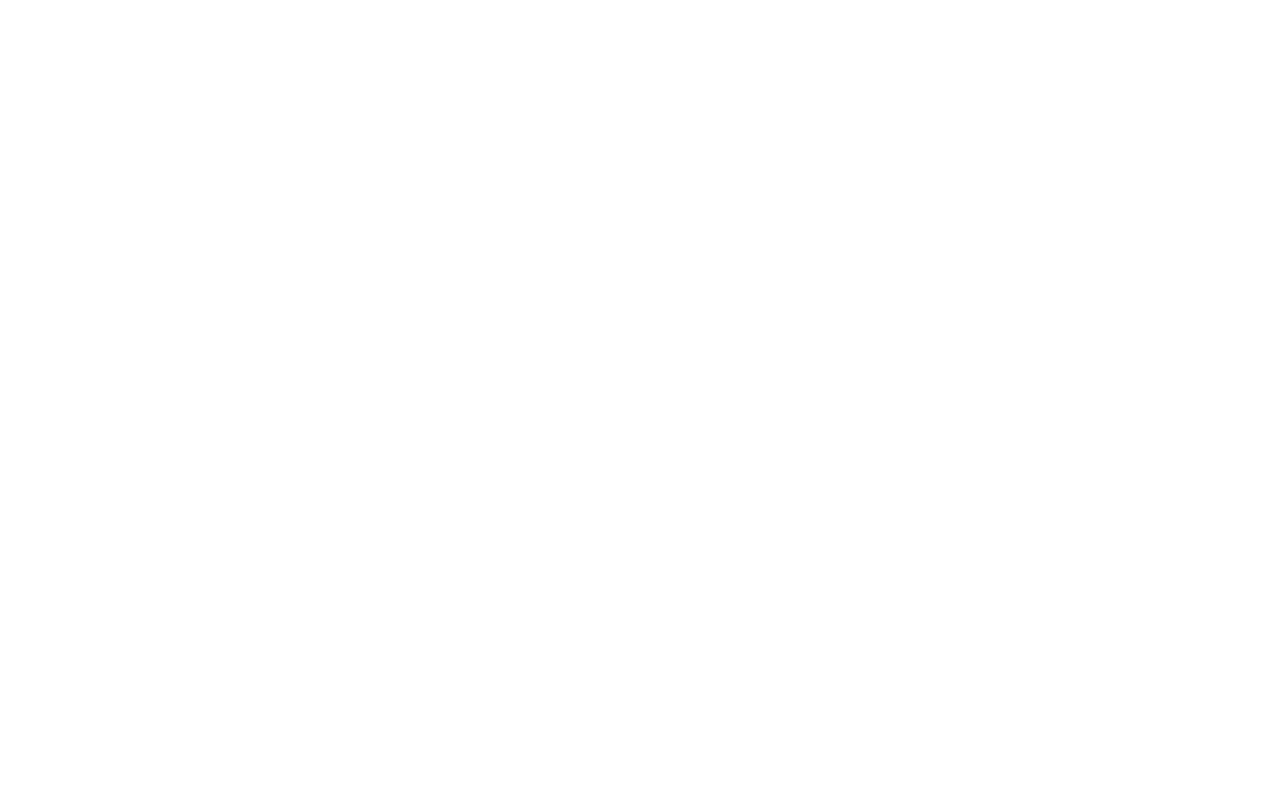
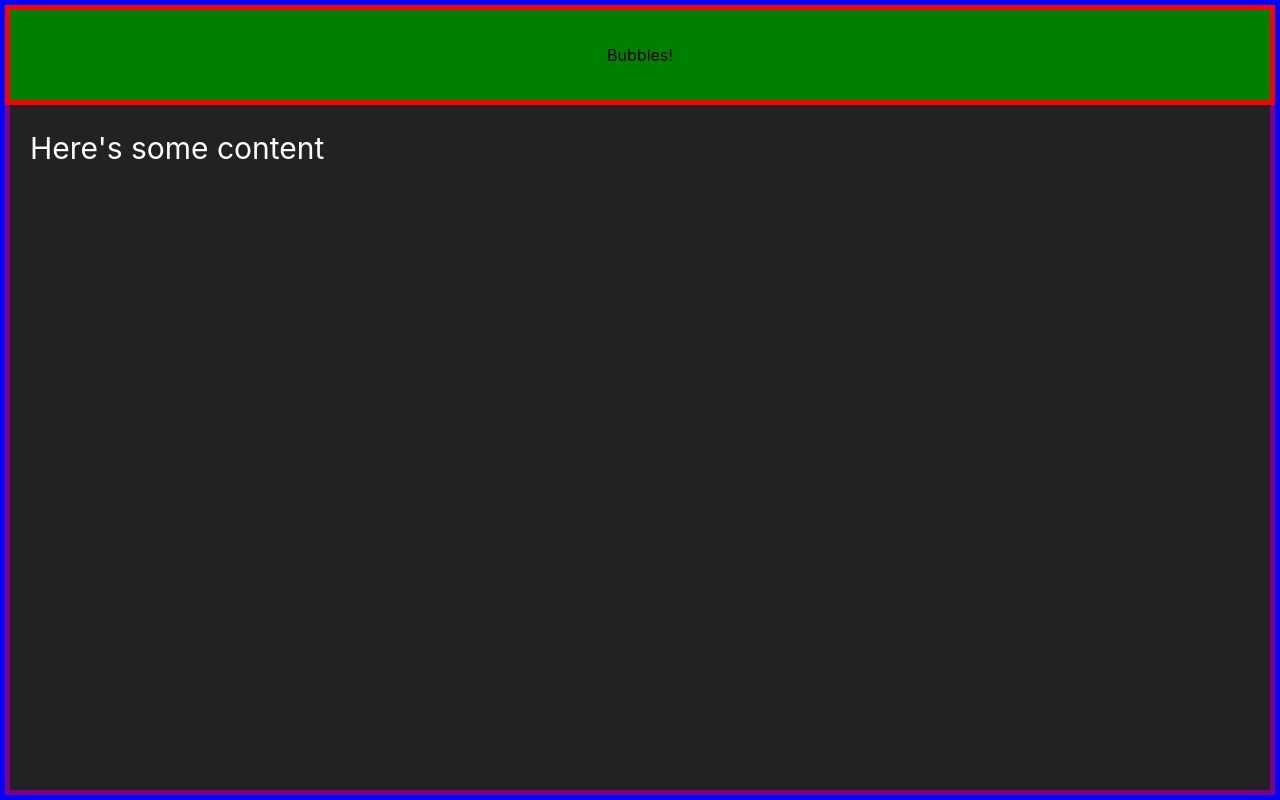
Before and after one commit to kirkdrichardson/react-layout-template, a React (Create React App) app: page / in a window 1280 px wide. Built offline with nearby package versions, Linux system fonts and the light colour scheme.

Commit message:
added common folder, basic layout style

```diff
--- a/package.json
+++ b/package.json
@@ -3,9 +3,11 @@
   "version": "0.1.0",
   "private": true,
   "dependencies": {
+    "prop-types": "^15.6.2",
     "react": "^16.6.1",
     "react-dom": "^16.6.1",
-    "react-scripts": "2.1.1"
+    "react-scripts": "2.1.1",
+    "styled-components": "^4.0.3"
   },
   "scripts": {
     "start": "react-scripts start",
--- a/src/App.js
+++ b/src/App.js
@@ -1,13 +1,84 @@
 import React, { Component } from 'react';
+import styled from 'styled-components';
+
+import Color from './common/Color';
+import {web} from './common/Style';
 
 class App extends Component {
+  state = {
+    screen: {
+      width: 1600,
+      height: 900
+    }
+  }
+
+  componentDidMount() {
+    this.updateWindowDimensions();
+    window.addEventListener('resize', this.updateWindowDimensions);
+  }
+
+  componentWillUnmount() {
+    window.removeEventListener('resize', this.updateWindowDimensions);
+  }
+
+  updateWindowDimensions = () => {
+    this.setState({screen: {
+      width: window.innerWidth,
+      height: window.innerHeight
+    }});
+}
+
+
   render() {
+    console.log(this.state.screen)
     return (
-      <div className="App">
-
-      </div>
+      <AppContainer>
+        <Header>Bubbles!</Header>
+        <MainContent>
+          Here's some content
+        </MainContent>
+      </AppContainer>
     );
   }
 }
 
+
+
+const AppContainer = styled.div`
+border: 5px solid blue;
+
+  height: 100%;
+  position: relative;
+  box-sizing: border-box;
+`;
+
+const Header = styled.div`
+border: 5px solid red;
+
+  background-color: green;
+  position: absolute;
+  top: 0;
+  right: 0;
+  left: 0;
+  height: ${web.headerHeight}px;
+  display: flex;
+  justify-content: center;
+  align-items: center;
+  box-sizing: border-box;
+`;
+
+const MainContent = styled.div`
+border: 5px solid purple;
+  flex: 1;
+  height: 100%;
+  width: 100%;
+  padding: ${web.bodyPadding}px;
+  padding-top: ${web.headerHeight + web.bodyPadding}px;
+  box-sizing: border-box;
+  background-color: #222;
+  color: white;
+  font-size: 30px;
+`;
+
+
 export default App;
--- /dev/null
+++ b/src/common/Color.js
@@ -0,0 +1,9 @@
+module.exports = {
+  red: 'red',
+  green: 'green',
+  blue: 'blue',
+
+  headerBg: 'red',
+  sidebarBg: 'blue',
+  primaryBg: 'green'
+}
--- /dev/null
+++ b/src/common/Style.js
@@ -0,0 +1,12 @@
+module.exports = {
+  web: {
+    headerHeight: 100,
+    bodyPadding: 20
+  },
+  tablet: {
+
+  },
+  mobile: {
+
+  }
+}
--- a/src/index.css
+++ b/src/index.css
@@ -1,6 +1,9 @@
-body {
+html, body {
   margin: 0;
   padding: 0;
+  font-family: sans-serif;
+  width: 100%;
+  height: 100%;
   font-family: -apple-system, BlinkMacSystemFont, "Segoe UI", "Roboto", "Oxygen",
     "Ubuntu", "Cantarell", "Fira Sans", "Droid Sans", "Helvetica Neue",
     sans-serif;
@@ -8,6 +11,14 @@
   -moz-osx-font-smoothing: grayscale;
 }
 
+#root {
+  position: fixed;
+  top: 0;
+  bottom: 0;
+  left: 0;
+  right: 0;
+}
+
 code {
   font-family: source-code-pro, Menlo, Monaco, Consolas, "Courier New",
     monospace;
```
Also changed, not shown: 1 other file (tests, documents, lock files or other folders).
